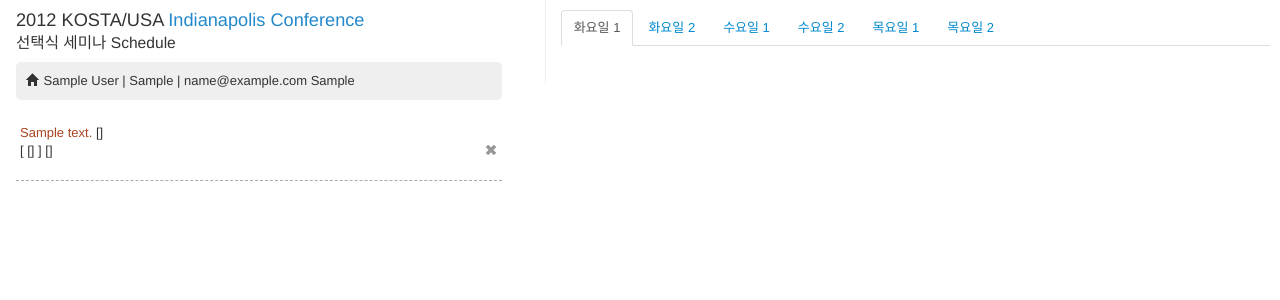
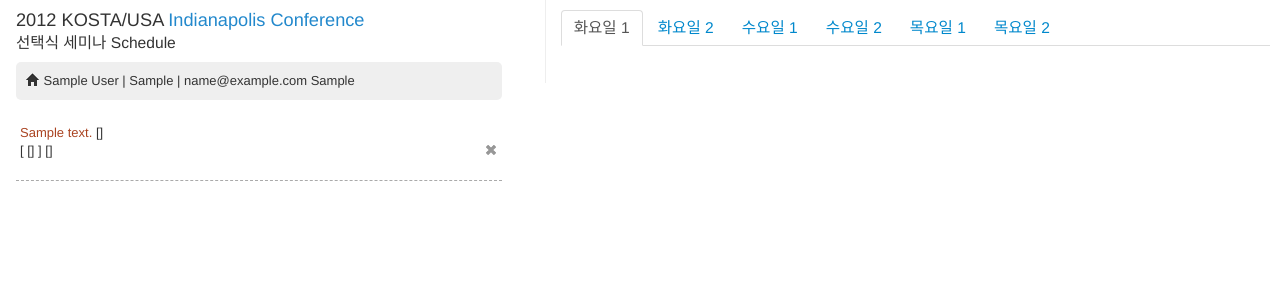
Before and after one commit to kostausa/lectures, a Flask app: template seminar/templates/start.html in a window 1280 px wide. Shown: the top 300 px of the page. Run offline with Flask 2, Linux system fonts and the light colour scheme; tables that the repository leaves empty hold one stand-in row (values such as "Sample post"); the template is opened without the code that fills it: values that come from a table or form of the project are taken from there, most other values are stand-ins (such as "Sample title", 1, 10 or a date in 2020); data that the repository does not hold is empty; some libraries are stand-ins or nearby versions.

Commit message:
made tabs bigger

```diff
--- a/seminar/static/css/seminar.css
+++ b/seminar/static/css/seminar.css
@@ -84,6 +84,10 @@ ul.session  {
   cursor:pointer;
 }
 
+#lectures li a {
+  font-size:1.2em;
+}
+
 .abstract {
   padding:10px;
 }
```
